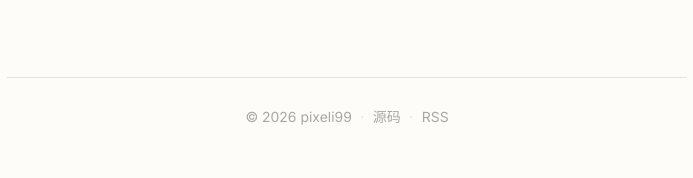
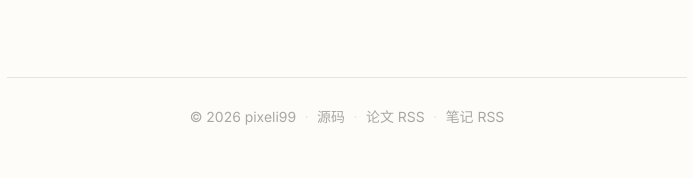
Before and after one commit to pixeli99/PIXELI, a Jekyll site: the page built from index.md, in a window 1280 px wide. Shown: the part 2093-2271 px from the top of the page, without its empty margins (293-986 px from the left). Built offline with Jekyll 4.4.1, drawn with Linux system fonts in a browser that asks for light colours.

Commit message:
修复 RSS 链接指向永远为空的 feed.xml
jekyll-feed 的主 feed.xml 只收 site.posts，而本站内容全在 papers/notes
两个自定义 collection 里，feed.xml 实际上永远是 0 条目的空 feed——但
全站每页 head 的 feed_meta 和页脚 RSS 链接都指向它。改为直接链到真正
有内容的 /papers.xml（10+ 条）和 /notes.xml，footer 加 flex-wrap 防止
新增的链接在窄屏溢出。

Co-Authored-By: Claude Sonnet 4.6 <noreply@anthropic.com>

```diff
--- a/_layouts/default.html
+++ b/_layouts/default.html
@@ -17,7 +17,8 @@
   <link rel="stylesheet" href="{{ '/assets/css/main.css' | relative_url }}">
   <link rel="stylesheet" href="{{ '/assets/css/syntax.css' | relative_url }}">
   <link rel="icon" type="image/svg+xml" href="{{ '/assets/favicon.svg' | relative_url }}">
-  {%- feed_meta -%}
+  <link rel="alternate" type="application/atom+xml" title="{{ site.title }} · 论文" href="{{ '/papers.xml' | absolute_url }}">
+  <link rel="alternate" type="application/atom+xml" title="{{ site.title }} · 笔记" href="{{ '/notes.xml' | absolute_url }}">
 
   {%- comment -%} KaTeX：仅在文章 front matter 设了 math: true 时加载 {%- endcomment -%}
   {% if page.math %}
@@ -50,7 +51,9 @@
     <span class="dot">·</span>
     <a href="https://github.com/pixeli99/PIXELI">源码</a>
     <span class="dot">·</span>
-    <a href="{{ '/feed.xml' | relative_url }}">RSS</a>
+    <a href="{{ '/papers.xml' | relative_url }}">论文 RSS</a>
+    <span class="dot">·</span>
+    <a href="{{ '/notes.xml' | relative_url }}">笔记 RSS</a>
   </footer>
 </body>
 </html>
--- a/assets/css/main.css
+++ b/assets/css/main.css
@@ -563,6 +563,7 @@ mark {
   font-family: var(--font-sans);
   font-size: 0.82rem;
   display: flex;
+  flex-wrap: wrap;
   justify-content: center;
   gap: 0.5rem;
 }
```
